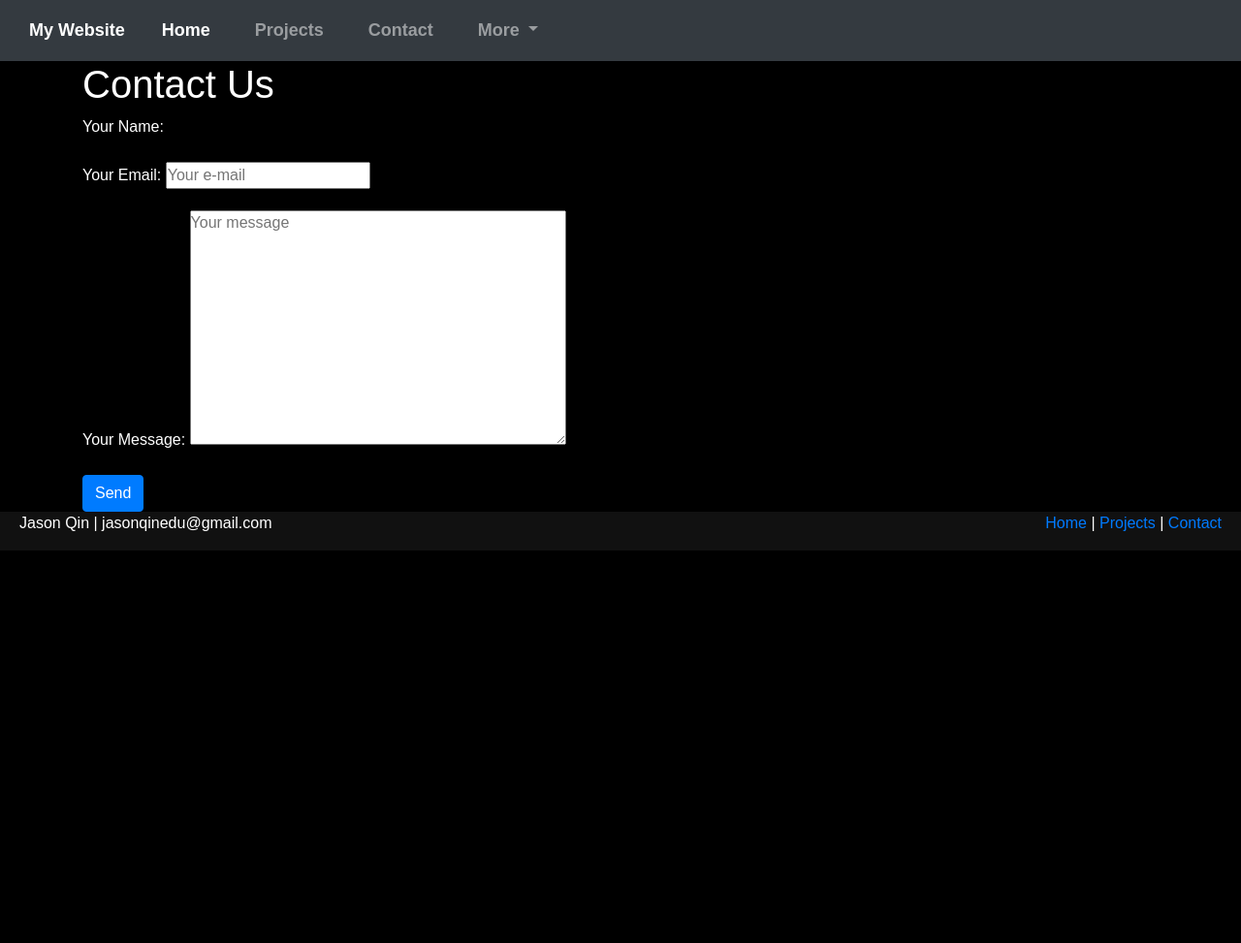
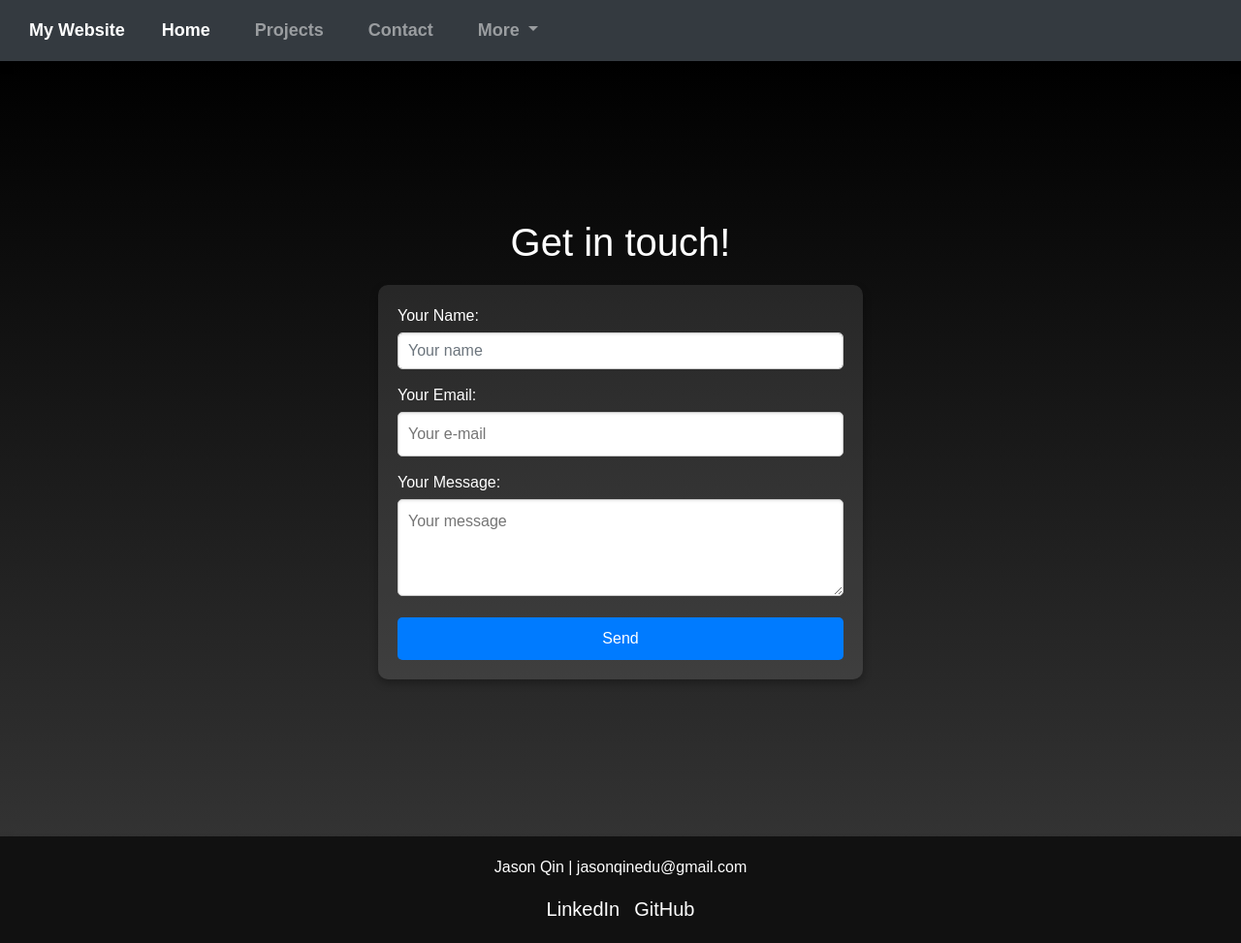
Before and after one commit to jaysonedu/Portfolio, a Django app: page /contact/ in a window 1280 px wide. Shown: the whole page at 97% size. Before the commit the page ends 568 px from the top, so only its background shows below. Run offline with Django 5.2, Linux system fonts and the light colour scheme; some libraries are stand-ins or nearby versions.

Commit message:
edited design

```diff
--- a/sendemail/forms.py
+++ b/sendemail/forms.py
@@ -3,10 +3,10 @@ from django import forms
 
 
 class ContactForm(forms.Form):
+    name = forms.CharField(max_length=100, widget=forms.TextInput(attrs={'class': 'form-control', "placeholder": "Your name"}))
     email = forms.EmailField(
         widget=forms.TextInput(attrs={"placeholder": "Your e-mail"})
     )
-    subject = forms.CharField(widget=forms.TextInput(attrs={"placeholder": "Subject"}))
     message = forms.CharField(
         widget=forms.Textarea(attrs={"placeholder": "Your message"})
     )
--- a/static/css/home.css
+++ b/static/css/home.css
@@ -10,6 +10,9 @@ body {
     background-color: #000; /* Black background */
     color: #fff; /* White text */
     overflow-x: hidden; /* Prevent horizontal scroll */
+    display: flex;
+    flex-direction: column;
+    min-height: 100vh;
 }
 
 /* Home Page Styles */
@@ -143,28 +146,105 @@ body {
 
 /* Footer Styles */
 footer {
+    background-color: #111; /* Dark footer background */
+    padding: 20px 0;
+    width: 100%;
     text-align: center;
-    padding: 20px;
-    background-color: #111;
-    color: #fff;
-    width: 100%;
+    display: flex;
+    justify-content: center;
+    align-items: center;
+    flex-direction: column;
+    box-shadow: 0 4px 8px rgba(0, 0, 0, 0.3);
+}
+
+.footer-content {
     display: flex;
     justify-content: space-between;
     align-items: center;
-    padding: 0 20px;
+    max-width: 1200px;
 }
 
-.footer-nav {
+.footer-user {
+    text-align: center;
+    justify-content: center;
+}
+
+.footer-social {
     display: flex;
     gap: 15px;
 }
 
-.footer-nav a {
-    color: #ffffff; /* Footer link color */
-    text-decoration: none;
-    font-size: 14px;
+.social-link {
+    color: #ffffff; /* Social icon color */
+    font-size: 20px;
+    transition: color 0.3s;
 }
 
-.footer-nav a:hover {
+.social-link:hover {
     color: #007bff; /* Hover color */
 }
+
+/* Contact Form Styles */
+.contact-container {
+    display: flex;
+    flex-direction: column;
+    align-items: center;
+    justify-content: center;
+    height: 100vh;
+    background: linear-gradient(to bottom, #000, #333); /* Subtle gradient background */
+    padding: 20px;
+}
+
+.contact-container h1 {
+    color: #fff;
+    margin-bottom: 20px;
+}
+
+.contact-form {
+    background: rgba(255, 255, 255, 0.1); /* Slightly transparent white background */
+    padding: 20px;
+    border-radius: 10px;
+    box-shadow: 0 4px 8px rgba(0, 0, 0, 0.3); /* Subtle shadow */
+    width: 100%;
+    max-width: 500px;
+}
+
+.contact-form .form-group {
+    margin-bottom: 15px;
+}
+
+.contact-form label {
+    color: #fff;
+    display: block;
+    margin-bottom: 5px;
+}
+
+.contact-form input,
+.contact-form textarea {
+    width: 100%;
+    padding: 10px;
+    border: 1px solid #ccc;
+    border-radius: 5px;
+    box-shadow: inset 0 1px 3px rgba(0, 0, 0, 0.1);
+}
+
+.contact-form textarea {
+    height: 100px;
+    resize: vertical;
+}
+
+.contact-form button {
+    width: 100%;
+    padding: 10px;
+    background-color: #007bff;
+    border: none;
+    border-radius: 5px;
+    color: #fff;
+    font-size: 16px;
+    cursor: pointer;
+    transition: background-color 0.3s ease;
+}
+
+.contact-form button:hover {
+    background-color: #0056b3;
+}
--- a/templates/base.html
+++ b/templates/base.html
@@ -46,14 +46,15 @@
 <body>
 {% block content %}{% endblock %}
 
-    <footer class="footer">
-        <p>Jason Qin | jasonqinedu@gmail.com</p>
-        <p>
-            <a href="/">Home</a> |
-            <a href="/projects">Projects</a> |
-            <a href="/contact">Contact</a>
-        </p>
-    </footer>
+<footer>
+    <p class="footer-user">Jason Qin | jasonqinedu@gmail.com</p>
+    <div class="footer-content">
+        <div class="footer-social">
+            <a href="https://www.linkedin.com" target="_blank" class="social-link">LinkedIn<i class="fab fa-linkedin"></i></a>
+            <a href="https://github.com" target="_blank" class="social-link">GitHub<i class="fab fa-github"></i></a>
+        </div>
+    </div>
+</footer>
 
     <!-- Include jQuery, Popper.js, and Bootstrap JS -->
     <script src="https://code.jquery.com/jquery-3.5.1.min.js"></script>
--- a/templates/contact.html
+++ b/templates/contact.html
@@ -1,10 +1,10 @@
 {% extends "base.html" %}
 
 {% block content %}
-<div class="container">
-    <h1>Contact Us</h1>
+<div class="contact-container">
+    <h1>Get in touch!</h1>
 
-    <form method="post">
+    <form method="post" class="contact-form">
         {% csrf_token %}
         <div class="form-group">
             <label for="id_name">Your Name:</label>
```
Also changed, not shown: db.sqlite3 (added).
